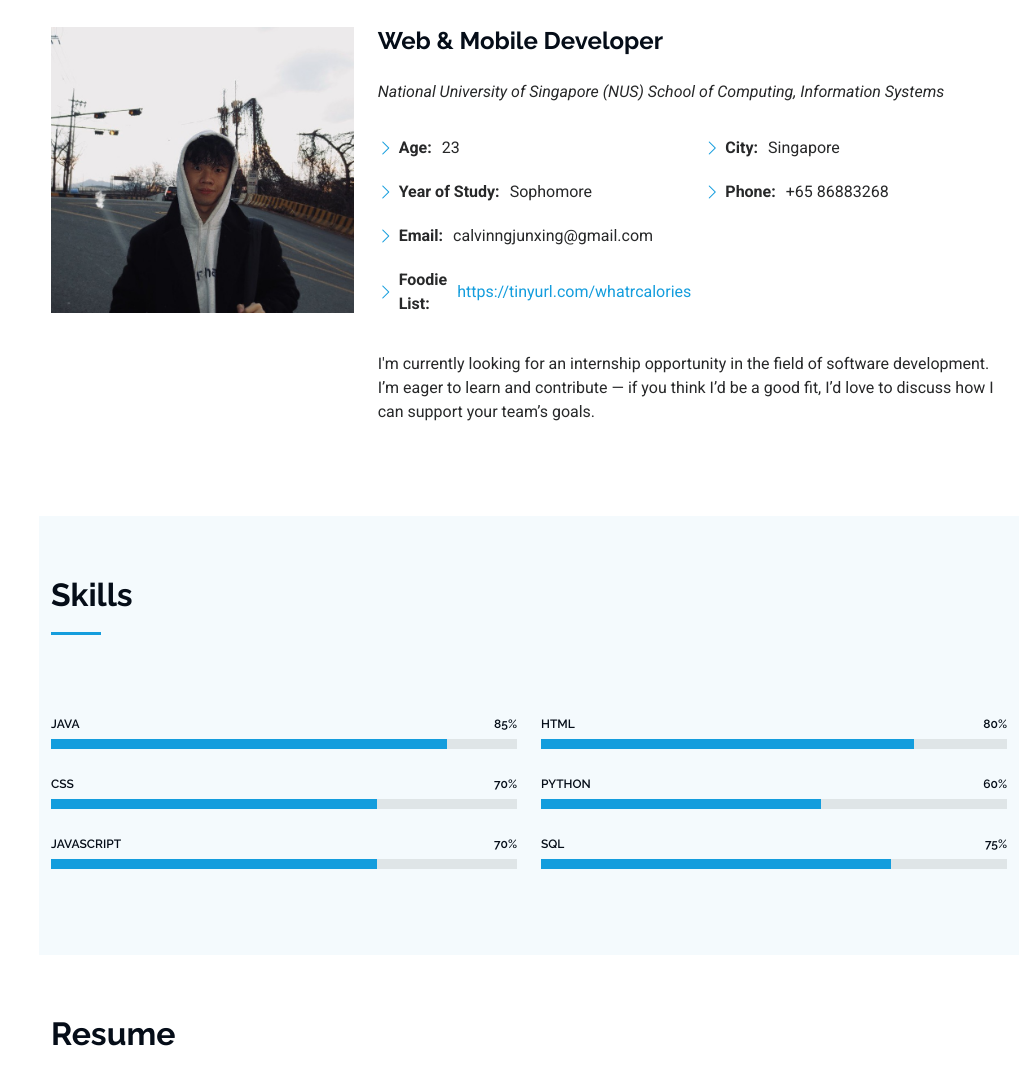
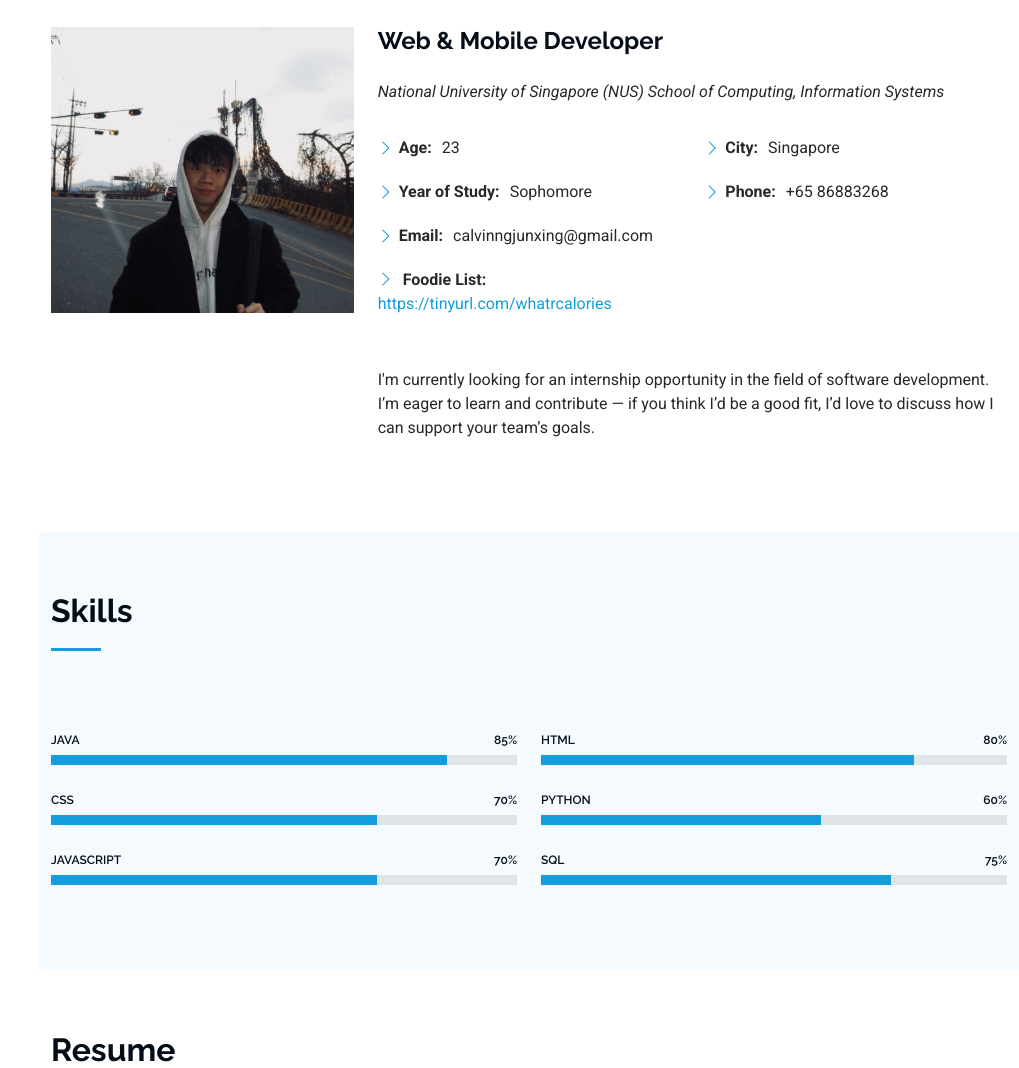
Before and after one commit to Durpfish/PortfolioWebsite, a plain HTML site: page index.html in a window 1280 px wide. Shown: the part 1043-2111 px from the top of the page, without its empty margins (261-1280 px from the left). Drawn offline with Linux system fonts and the light colour scheme.

Commit message:
new formatting 2

```diff
--- a/index.html
+++ b/index.html
@@ -126,9 +126,9 @@
                   <li><i class="bi bi-chevron-right"></i> <strong>Age:</strong> <span>23</span></li>
                   <li><i class="bi bi-chevron-right"></i> <strong>Year of Study:</strong> <span>Sophomore</span></li>
                   <li><i class="bi bi-chevron-right"></i> <strong>Email:</strong> <span>calvinngjunxing@gmail.com</span></li>
-                  <li>
+                  <li class="d-inline-block">
                     <i class="bi bi-chevron-right"></i>
-                    <strong style="display: inline;">Foodie List:</strong>
+                    <strong>Foodie List:</strong>
                     <a href="https://tinyurl.com/whatrcalories" target="_blank">https://tinyurl.com/whatrcalories</a>
                   </li>
 
```
